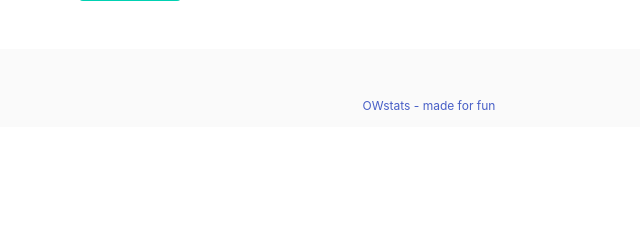
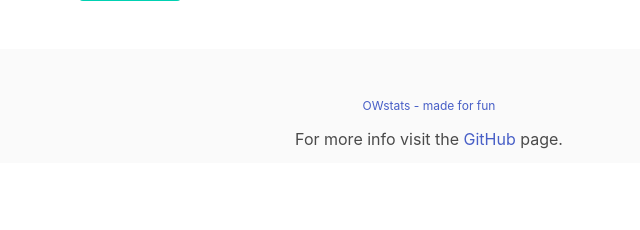
Before and after one commit to IvyChu/owstats, a Flask app: page /add in a window 1280 px wide. Shown: the part 411-641 px from the top of the page, without its empty margins (211-851 px from the left). Run offline with Flask 2, Linux system fonts and the light colour scheme.

Commit message:
Added link to github page of the project

```diff
--- a/owstats/templates/footer.html
+++ b/owstats/templates/footer.html
@@ -3,5 +3,6 @@
         <p class="is-size-7">
             <a href="{{ url_for('index') }}">OWstats - made for fun</a>
         </p>
+        <p>For more info visit the <a href="https://github.com/IvyChu/OWstats">GitHub</a> page.</p>
     </div>
 </footer>
```
